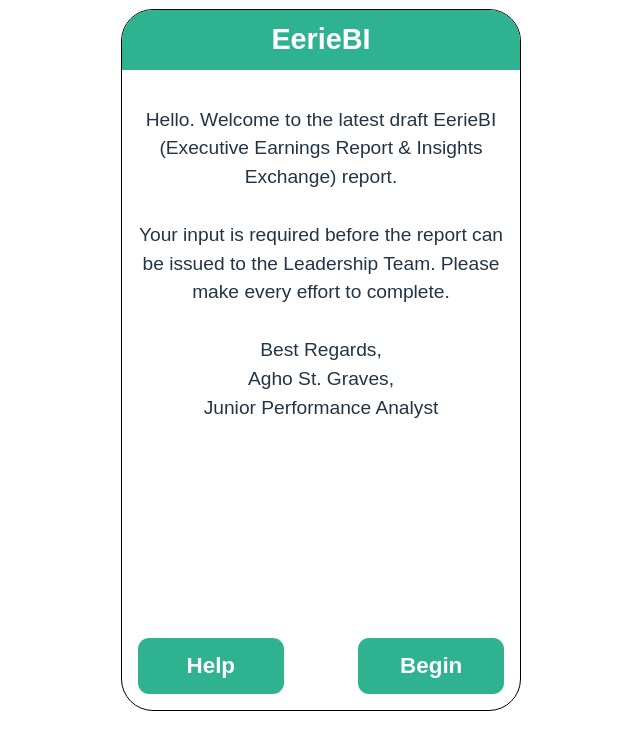
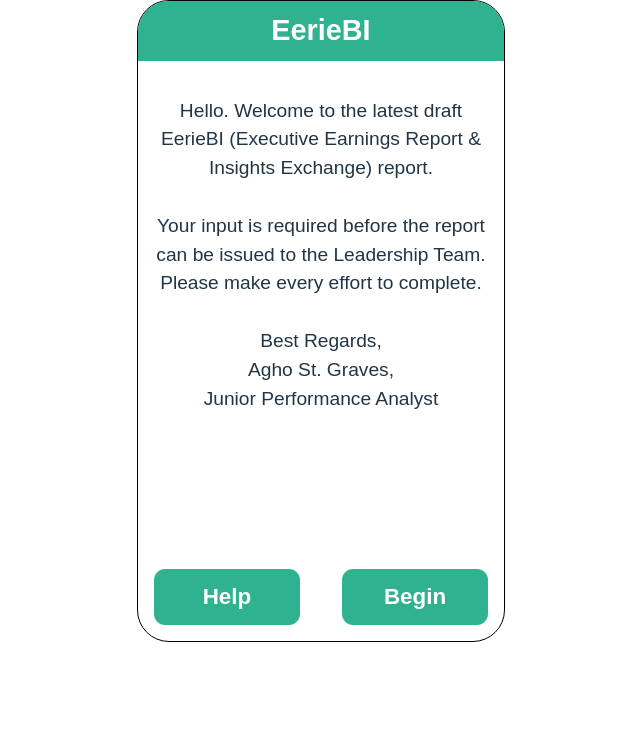
Before and after one commit to lewdry/Dashboard, a Svelte app in the folder my-svelte-app/: page / in a window 1280 px wide. Shown: the top 750 px of the page, without its empty margins (319-959 px from the left). Built offline with nearby package versions, Linux system fonts and the light colour scheme.

Commit message:
Refactor height dimensions

```diff
--- a/my-svelte-app/src/App.svelte
+++ b/my-svelte-app/src/App.svelte
@@ -50,14 +50,14 @@
     display: flex;
     justify-content: center;
     align-items: center;
-    min-height: 90vh;
+    min-height: 80vh;
     padding: 0em;
     box-sizing: border-box;
   }
 
   .game-window {
     width: 90%;
-    height: 90%;
+    height: 80%;
     max-width: 400px;
     max-height: 700px;
     aspect-ratio: 4 / 7;
@@ -71,14 +71,14 @@
 
   @media (orientation: landscape) {
     .game-window {
-      height: 90vh;
+      height: 80vh;
       width: auto;
     }
   }
 
   @media (orientation: portrait) {
     .game-window {
-      height: 90vh;
+      height: 80vh;
       width: auto;
     }
   }
--- a/my-svelte-app/src/app.css
+++ b/my-svelte-app/src/app.css
@@ -33,7 +33,7 @@ body {
   display: flex;
   place-items: center;
   min-width: 300px;
-  min-height: 90vh;
+  min-height: 80vh;
 }
 
 h1 {
```
Also changed, not shown: 1 other file (tests, documents, lock files or other folders).
